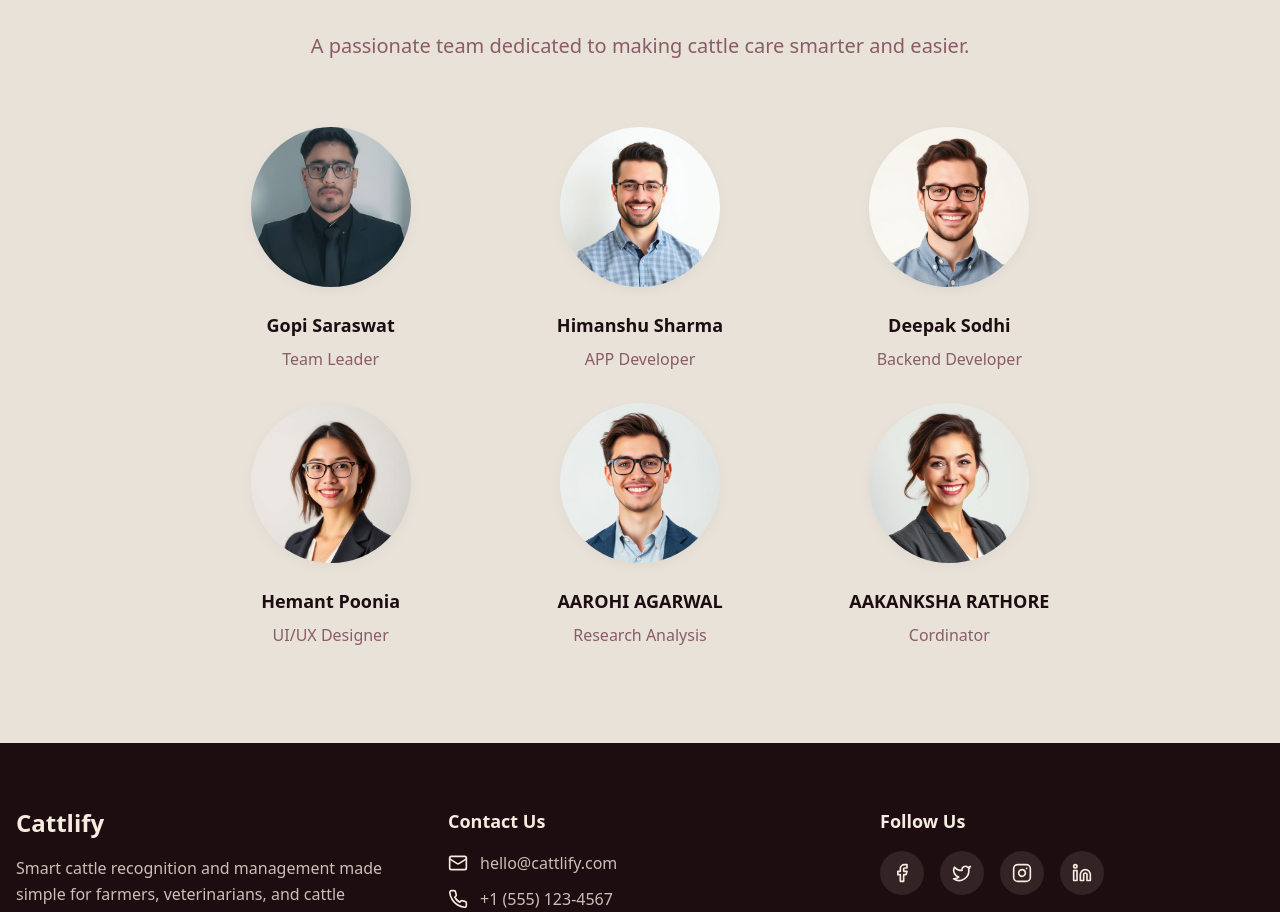
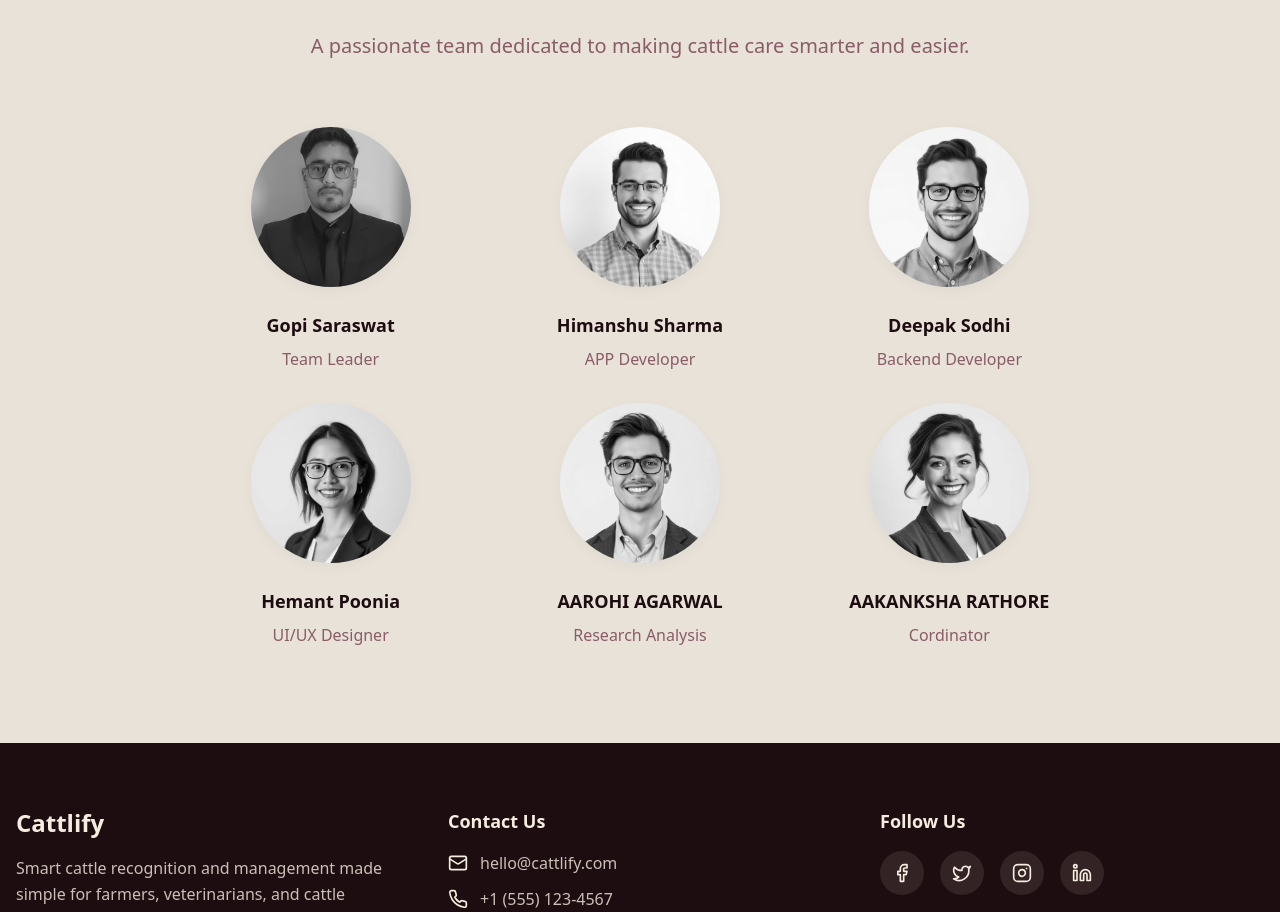
Before and after one commit to Hemantpoonia01/cattlify-farm-smart, a React (Vite) app: page / in a window 1280 px wide. Shown: the part 2320-3232 px from the top of the page. Built offline with nearby package versions, Linux system fonts and the light colour scheme; the HTML template or start-up script is replaced by a standard one.

Commit message:
Update TeamSection.tsx

```diff
--- a/src/components/TeamSection.tsx
+++ b/src/components/TeamSection.tsx
@@ -58,7 +58,7 @@ const TeamSection = () => {
                 <img
                   src={member.image}
                   alt={`${member.name} - ${member.role}`}
-                  className="w-full h-full rounded-full object-cover shadow-soft group-hover:shadow-elegant transition-all duration-300"
+                  className="w-full h-full rounded-full object-cover shadow-soft group-hover:shadow-elegant transition-all duration-300 grayscale hover:grayscale-0"
                 />
                 <div className="absolute inset-0 rounded-full bg-gradient-to-t from-brand-dark/20 to-transparent opacity-0 group-hover:opacity-100 transition-opacity duration-300" />
               </div>
```
